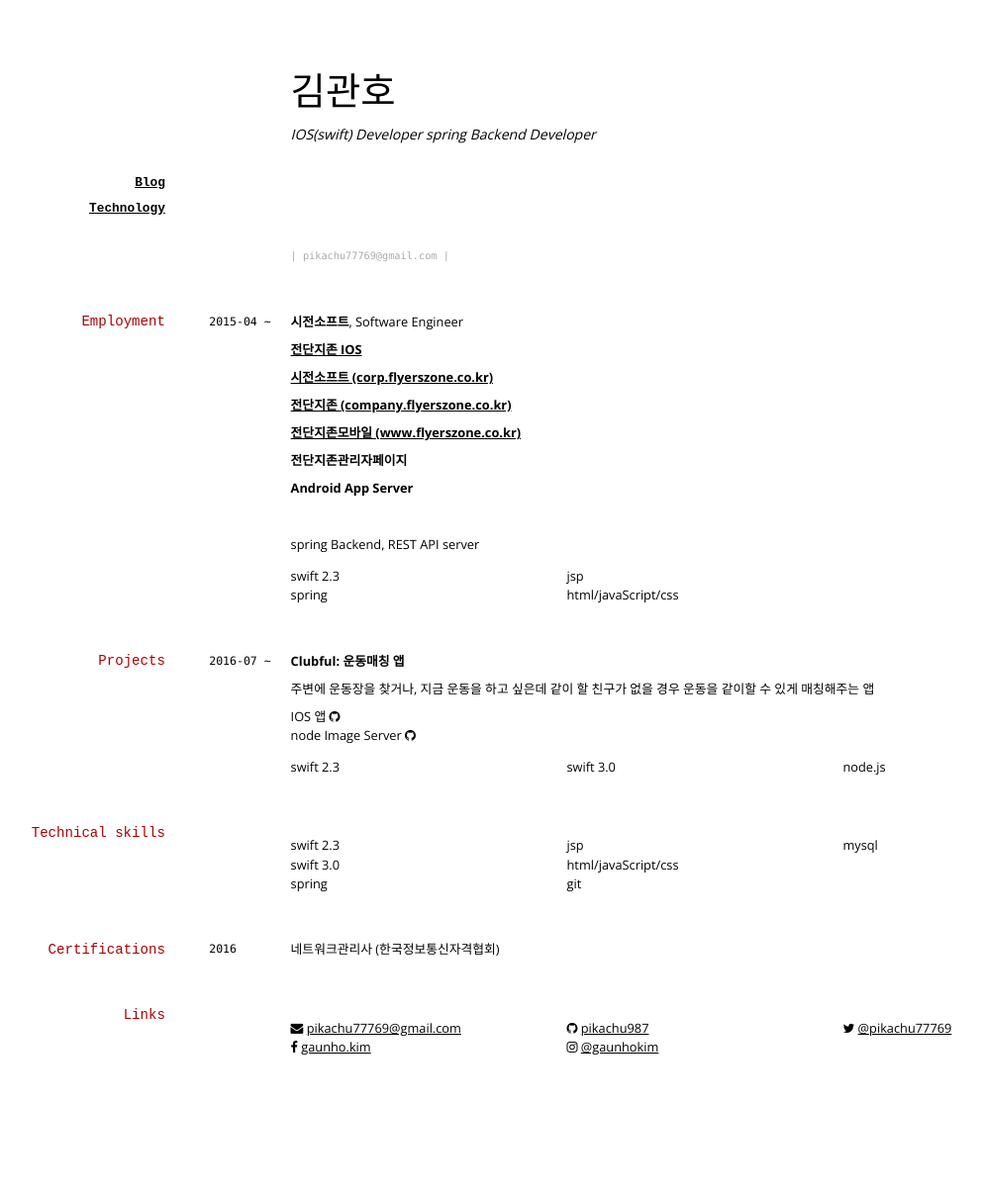
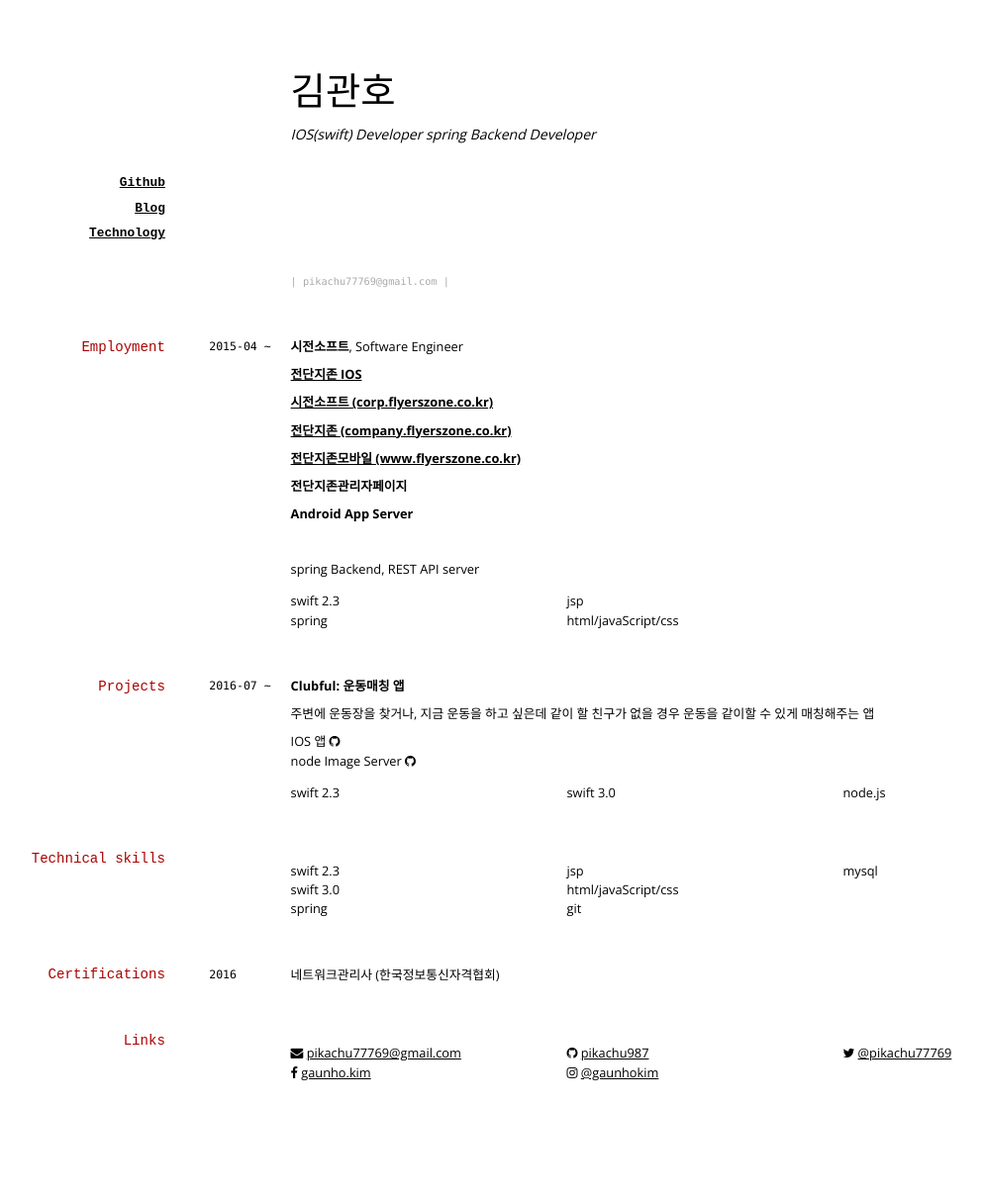
Before and after one commit to pikachu987/cv, a Jekyll site: the page built from index.md, in a window 1280 px wide. Shown: the whole page at 99% size, without its empty margins (36-1028 px from the left). Built offline with Jekyll 4.4.1, drawn with Linux system fonts in a browser that asks for light colours; nearby versions of some CDN libraries; before the commit the page ends 1183 px from its top, so only the background shows below that.

Commit message:
Update github

```diff
--- a/index.md
+++ b/index.md
@@ -6,6 +6,8 @@ title: 김관호
 # 김관호
 
 IOS(swift) Developer  spring Backend Developer
+
+### __[Github](https://github.com/pikachu987/)__
 
 ### __[Blog](https://pikachu987.github.io/)__
 
```
Also changed, not shown: 1 other file.
